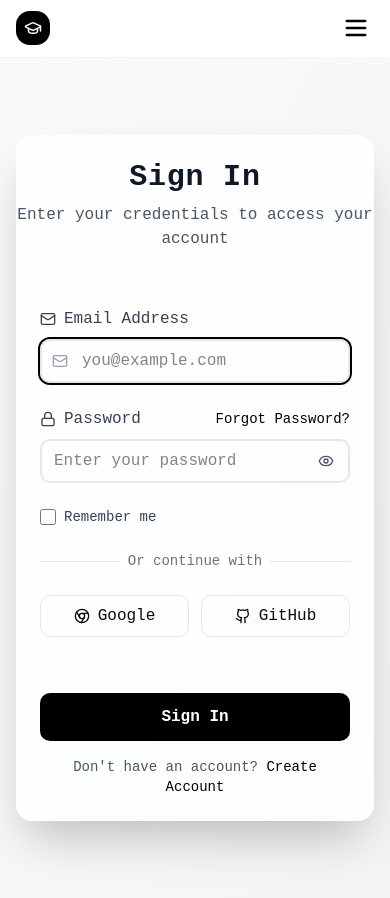
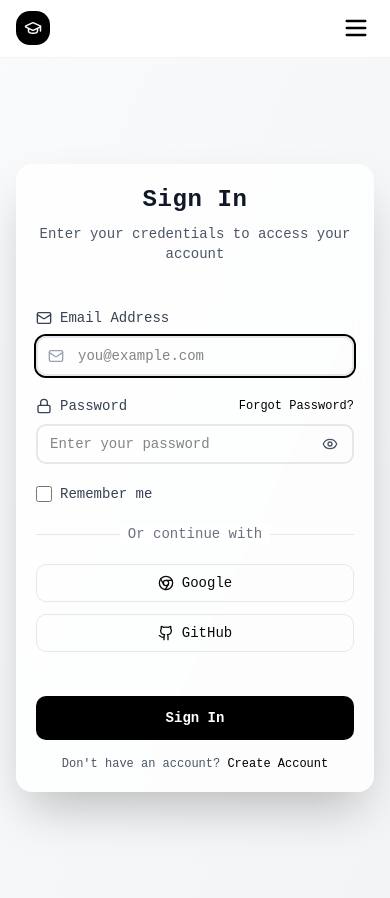
Before and after one commit to muhammadfaizan45890/LMS-Frontend, a React (Vite) app: page /login in a window 390 px wide. Built offline with nearby package versions, Linux system fonts and the light colour scheme.

Commit message:
Update Login.jsx

```diff
--- a/src/pages/Login.jsx
+++ b/src/pages/Login.jsx
@@ -181,15 +181,11 @@
 
 
 import React, { useState, useEffect, useRef } from 'react';
-import { toast } from 'sonner';        // install: npm install sonner
+import { toast } from 'sonner';
 import { Link, useNavigate } from 'react-router-dom';
 import axios from 'axios';
-// Use relative imports – no @/ aliases
 import { getData } from '../context/userContext';
 import API from '../utils/api';
-
-// Icons: you can keep lucide-react or replace with SVG. We'll keep them but ensure lucide-react is installed.
-// If you don't have lucide-react, run: npm install lucide-react
 import { Eye, EyeOff, Loader2, Mail, Lock, AlertCircle, Chrome, Github } from 'lucide-react';
 
 const Login = () => {
@@ -203,7 +199,6 @@ const Login = () => {
   const [rememberMe, setRememberMe] = useState(false);
   const emailInputRef = useRef(null);
 
-  // Password strength (optional, but safe)
   const checkPasswordStrength = (password) => {
     let score = 0;
     if (password.length >= 8) score++;
@@ -298,52 +293,58 @@ const Login = () => {
   const handleSocialLogin = (provider) => toast.info(`${provider} login coming soon!`);
 
   return (
-    <div className="min-h-screen flex items-center justify-center bg-gradient-to-br from-gray-50 to-gray-100 px-4 py-10">
+    <div className="min-h-screen flex items-center justify-center bg-gradient-to-br from-gray-50 to-gray-100 px-4 py-6 sm:px-6 sm:py-10">
       <div className="w-full max-w-6xl mx-auto">
-        <div className="grid md:grid-cols-2 gap-8 items-center">
-          {/* Left branding - unchanged */}
-          <div className="hidden md:flex flex-col space-y-6 p-8">
-            <div className="space-y-4">
-              <div className="inline-flex items-center justify-center w-16 h-16 rounded-2xl bg-black text-white shadow-lg">
-                <svg className="w-8 h-8" fill="none" stroke="currentColor" viewBox="0 0 24 24">
+        <div className="grid md:grid-cols-2 gap-6 md:gap-8 items-center">
+          {/* Left branding - hidden on mobile/tablet, visible on md and up */}
+          <div className="hidden md:flex flex-col space-y-5 lg:space-y-6 p-6 lg:p-8">
+            <div className="space-y-3 lg:space-y-4">
+              <div className="inline-flex items-center justify-center w-14 h-14 lg:w-16 lg:h-16 rounded-2xl bg-black text-white shadow-lg">
+                <svg className="w-7 h-7 lg:w-8 lg:h-8" fill="none" stroke="currentColor" viewBox="0 0 24 24">
                   <path strokeLinecap="round" strokeLinejoin="round" strokeWidth={2} d="M11 5H6a2 2 0 00-2 2v11a2 2 0 002 2h11a2 2 0 002-2v-5m-1.414-9.414a2 2 0 112.828 2.828L11.828 15H9v-2.828l8.586-8.586z" />
                 </svg>
               </div>
-              <h1 className="text-4xl font-bold text-gray-900">Welcome Back</h1>
-              <p className="text-lg text-gray-600">Continue your journey of organized thoughts and creative ideas.</p>
+              <h1 className="text-3xl lg:text-4xl font-bold text-gray-900">Welcome Back</h1>
+              <p className="text-base lg:text-lg text-gray-600">Continue your journey of organized thoughts and creative ideas.</p>
             </div>
-            <div className="space-y-4 mt-8">
+            <div className="space-y-4 mt-6 lg:mt-8">
               <div className="flex items-center space-x-3">
-                <div className="w-12 h-12 rounded-full bg-green-100 flex items-center justify-center">
-                  <svg className="w-6 h-6 text-green-600" fill="none" stroke="currentColor" viewBox="0 0 24 24">
+                <div className="w-10 h-10 lg:w-12 lg:h-12 rounded-full bg-green-100 flex items-center justify-center">
+                  <svg className="w-5 h-5 lg:w-6 lg:h-6 text-green-600" fill="none" stroke="currentColor" viewBox="0 0 24 24">
                     <path strokeLinecap="round" strokeLinejoin="round" strokeWidth={2} d="M5 13l4 4L19 7" />
                   </svg>
                 </div>
-                <div><p className="font-semibold text-gray-900">Secure & Private</p><p className="text-sm text-gray-600">Your data is encrypted and safe</p></div>
+                <div>
+                  <p className="font-semibold text-gray-900 text-sm lg:text-base">Secure & Private</p>
+                  <p className="text-xs lg:text-sm text-gray-600">Your data is encrypted and safe</p>
+                </div>
               </div>
               <div className="flex items-center space-x-3">
-                <div className="w-12 h-12 rounded-full bg-blue-100 flex items-center justify-center">
-                  <svg className="w-6 h-6 text-blue-600" fill="none" stroke="currentColor" viewBox="0 0 24 24">
+                <div className="w-10 h-10 lg:w-12 lg:h-12 rounded-full bg-blue-100 flex items-center justify-center">
+                  <svg className="w-5 h-5 lg:w-6 lg:h-6 text-blue-600" fill="none" stroke="currentColor" viewBox="0 0 24 24">
                     <path strokeLinecap="round" strokeLinejoin="round" strokeWidth={2} d="M12 8v4l3 3m6-3a9 9 0 11-18 0 9 9 0 0118 0z" />
                   </svg>
                 </div>
-                <div><p className="font-semibold text-gray-900">24/7 Access</p><p className="text-sm text-gray-600">Access your notes anytime, anywhere</p></div>
+                <div>
+                  <p className="font-semibold text-gray-900 text-sm lg:text-base">24/7 Access</p>
+                  <p className="text-xs lg:text-sm text-gray-600">Access your notes anytime, anywhere</p>
+                </div>
               </div>
             </div>
           </div>
 
-          {/* Login Card – using plain div with Tailwind (no shadcn) */}
+          {/* Login Card – fully responsive */}
           <div className="w-full bg-white/80 backdrop-blur-sm rounded-2xl shadow-2xl border-0">
-            <div className="py-6 text-center">
-              <h2 className="text-3xl font-semibold text-gray-900 tracking-wide">Sign In</h2>
-              <p className="text-gray-600 mt-2">Enter your credentials to access your account</p>
+            <div className="py-5 sm:py-6 text-center px-4 sm:px-6">
+              <h2 className="text-2xl sm:text-3xl font-semibold text-gray-900 tracking-wide">Sign In</h2>
+              <p className="text-sm sm:text-base text-gray-600 mt-2">Enter your credentials to access your account</p>
             </div>
 
             <form onSubmit={handleSubmit}>
-              <div className="px-6 py-8 space-y-6">
-                {/* Email */}
+              <div className="px-5 sm:px-6 py-6 sm:py-8 space-y-5 sm:space-y-6">
+                {/* Email Field */}
                 <div className="space-y-2">
-                  <label className="text-gray-700 font-medium flex items-center gap-2">
+                  <label className="text-gray-700 font-medium flex items-center gap-2 text-sm sm:text-base">
                     <Mail className="w-4 h-4" /> Email Address
                   </label>
                   <div className="relative">
@@ -355,7 +356,7 @@ const Login = () => {
                       onChange={handleChange}
                       onBlur={handleBlur}
                       placeholder="you@example.com"
-                      className={`w-full pl-10 pr-3 py-2 border-2 rounded-lg focus:outline-none focus:ring-2 ${
+                      className={`w-full pl-10 pr-3 py-2 text-sm sm:text-base border-2 rounded-lg focus:outline-none focus:ring-2 ${
                         fieldErrors.email
                           ? 'border-red-500 focus:ring-red-500'
                           : 'border-gray-200 focus:ring-black'
@@ -364,19 +365,19 @@ const Login = () => {
                     <Mail className="absolute left-3 top-1/2 transform -translate-y-1/2 w-4 h-4 text-gray-400" />
                   </div>
                   {fieldErrors.email && (
-                    <div className="flex items-center gap-1 text-red-500 text-sm mt-1">
+                    <div className="flex items-center gap-1 text-red-500 text-xs sm:text-sm mt-1">
                       <AlertCircle className="w-3 h-3" /> <span>{fieldErrors.email}</span>
                     </div>
                   )}
                 </div>
 
-                {/* Password */}
+                {/* Password Field */}
                 <div className="space-y-2">
                   <div className="flex justify-between items-center">
-                    <label className="text-gray-700 font-medium flex items-center gap-2">
+                    <label className="text-gray-700 font-medium flex items-center gap-2 text-sm sm:text-base">
                       <Lock className="w-4 h-4" /> Password
                     </label>
-                    <Link to="/forgot-password" className="text-sm text-black hover:underline font-medium">
+                    <Link to="/forgot-password" className="text-xs sm:text-sm text-black hover:underline font-medium">
                       Forgot Password?
                     </Link>
                   </div>
@@ -389,7 +390,7 @@ const Login = () => {
                       onBlur={handleBlur}
                       onKeyUp={handleKeyUp}
                       placeholder="Enter your password"
-                      className={`w-full pr-12 pl-3 py-2 border-2 rounded-lg focus:outline-none focus:ring-2 ${
+                      className={`w-full pr-12 pl-3 py-2 text-sm sm:text-base border-2 rounded-lg focus:outline-none focus:ring-2 ${
                         fieldErrors.password
                           ? 'border-red-500 focus:ring-red-500'
                           : 'border-gray-200 focus:ring-black'
@@ -405,7 +406,7 @@ const Login = () => {
                     </button>
                   </div>
                   {capsLockOn && (
-                    <div className="flex items-center gap-1 text-amber-600 text-sm mt-1">
+                    <div className="flex items-center gap-1 text-amber-600 text-xs sm:text-sm mt-1">
                       <AlertCircle className="w-3 h-3" /> <span>Caps Lock is on</span>
                     </div>
                   )}
@@ -416,17 +417,19 @@ const Login = () => {
                           <div key={i} className={`h-1 flex-1 rounded-full transition-all ${i < passwordStrength.score ? passwordStrength.color : 'bg-gray-200'}`} />
                         ))}
                       </div>
-                      <p className="text-xs text-gray-600">Password strength: <span className="font-semibold">{passwordStrength.text}</span></p>
+                      <p className="text-xs text-gray-600">
+                        Password strength: <span className="font-semibold">{passwordStrength.text}</span>
+                      </p>
                     </div>
                   )}
                   {fieldErrors.password && (
-                    <div className="flex items-center gap-1 text-red-500 text-sm mt-1">
+                    <div className="flex items-center gap-1 text-red-500 text-xs sm:text-sm mt-1">
                       <AlertCircle className="w-3 h-3" /> <span>{fieldErrors.password}</span>
                     </div>
                   )}
                 </div>
 
-                {/* Remember me checkbox – native */}
+                {/* Remember Me Checkbox */}
                 <div className="flex items-center space-x-2">
                   <input
                     type="checkbox"
@@ -438,32 +441,32 @@ const Login = () => {
                   <label htmlFor="remember" className="text-sm text-gray-700 cursor-pointer">Remember me</label>
                 </div>
 
-                {/* Social divider */}
+                {/* Social Login Divider */}
                 <div className="relative">
                   <div className="absolute inset-0 flex items-center"><div className="w-full border-t border-gray-200"></div></div>
                   <div className="relative flex justify-center text-sm"><span className="px-2 bg-white text-gray-500">Or continue with</span></div>
                 </div>
 
-                {/* Social buttons */}
-                <div className="grid grid-cols-2 gap-3">
-                  <button type="button" onClick={() => handleSocialLogin('Google')} className="flex items-center justify-center gap-2 w-full py-2 border border-gray-200 rounded-lg hover:bg-gray-50 transition-all">
+                {/* Social Buttons – stack on very small screens, side by side on sm and up */}
+                <div className="grid grid-cols-1 sm:grid-cols-2 gap-3">
+                  <button type="button" onClick={() => handleSocialLogin('Google')} className="flex items-center justify-center gap-2 w-full py-2 text-sm sm:text-base border border-gray-200 rounded-lg hover:bg-gray-50 transition-all">
                     <Chrome className="w-4 h-4" /> Google
                   </button>
-                  <button type="button" onClick={() => handleSocialLogin('GitHub')} className="flex items-center justify-center gap-2 w-full py-2 border border-gray-200 rounded-lg hover:bg-gray-50 transition-all">
+                  <button type="button" onClick={() => handleSocialLogin('GitHub')} className="flex items-center justify-center gap-2 w-full py-2 text-sm sm:text-base border border-gray-200 rounded-lg hover:bg-gray-50 transition-all">
                     <Github className="w-4 h-4" /> GitHub
                   </button>
                 </div>
               </div>
 
-              <div className="px-6 py-6 flex flex-col gap-4">
+              <div className="px-5 sm:px-6 py-5 sm:py-6 flex flex-col gap-4">
                 <button
                   type="submit"
                   disabled={isLoading || !!fieldErrors.email || !!fieldErrors.password}
-                  className="w-full bg-black hover:bg-gray-800 text-white font-semibold py-3 rounded-lg flex justify-center items-center gap-2 transition-all disabled:opacity-50 disabled:cursor-not-allowed"
+                  className="w-full bg-black hover:bg-gray-800 text-white font-semibold py-3 rounded-lg flex justify-center items-center gap-2 transition-all disabled:opacity-50 disabled:cursor-not-allowed text-sm sm:text-base"
                 >
                   {isLoading ? <><Loader2 className="h-5 w-5 animate-spin" /> Logging in...</> : 'Sign In'}
                 </button>
-                <p className="text-center text-gray-600 text-sm">
+                <p className="text-center text-gray-600 text-xs sm:text-sm">
                   Don't have an account?{' '}
                   <span className="text-black font-medium cursor-pointer hover:underline" onClick={() => navigate('/signup')}>
                     Create Account
```
